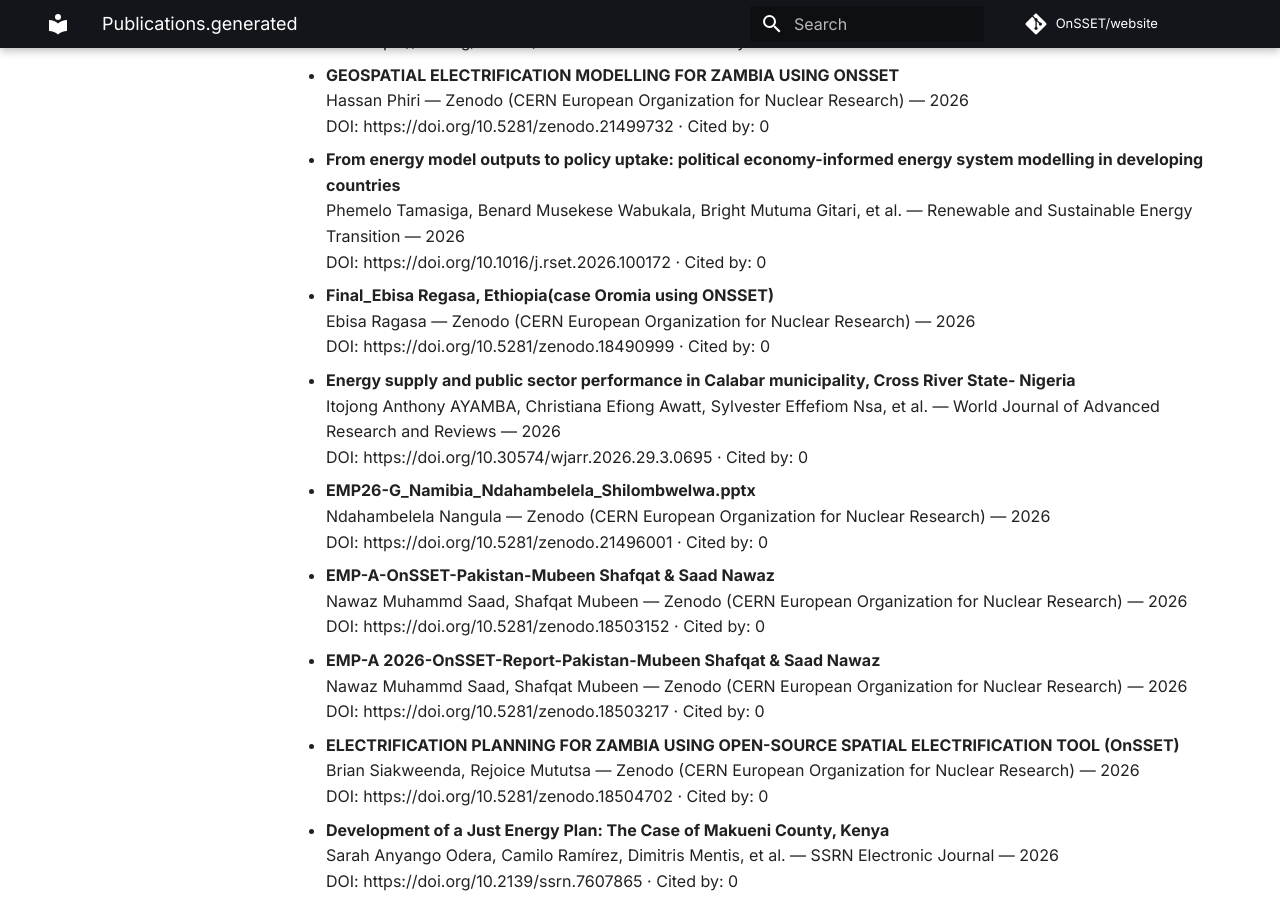
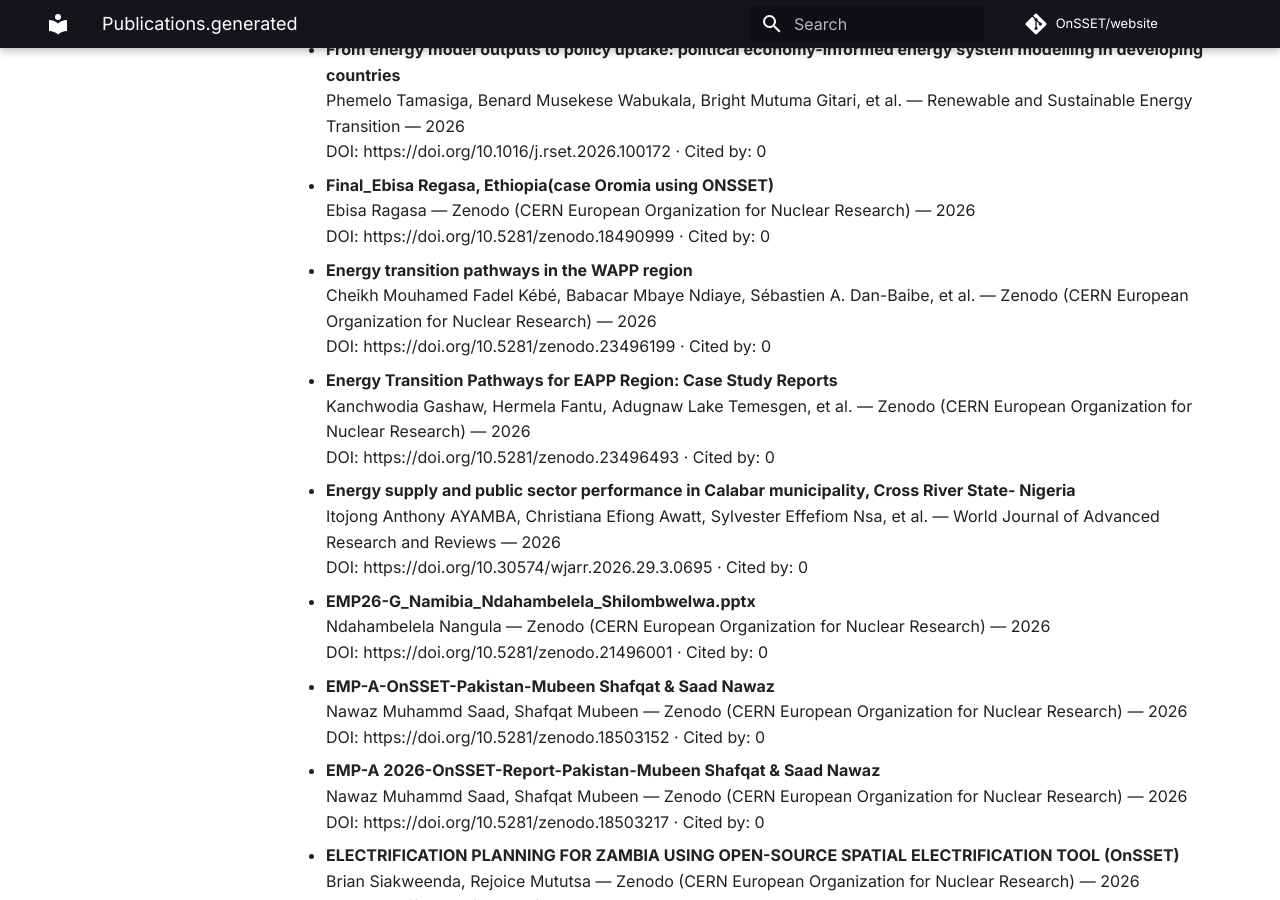
Before and after one commit to OnSSET/website, an MkDocs documentation site: the page built from docs/publications.generated.md, in a window 1280 px wide and 900 px high, scrolled down 5433 px. Built offline with MkDocs 1.6.1 and Material for MkDocs 9.7.7, drawn with Linux system fonts in a browser that asks for light colours; comment, search, counter and statistics services are not loaded; some of the changed text lies outside the part shown.

Commit message:
Auto-update publications

```diff
--- a/docs/publications.generated.md
+++ b/docs/publications.generated.md
@@ -225,6 +221,14 @@ No results found.
 - **Final_Ebisa Regasa, Ethiopia(case Oromia using ONSSET)**
   Ebisa Ragasa — Zenodo (CERN European Organization for Nuclear Research) — 2026
   DOI: https://doi.org/10.5281/zenodo.18490999 · Cited by: 0
+
+- **Energy transition pathways in the WAPP region**
+  Cheikh Mouhamed Fadel Kébé, Babacar Mbaye Ndiaye, Sébastien A. Dan-Baibe, et al. — Zenodo (CERN European Organization for Nuclear Research) — 2026
+  DOI: https://doi.org/10.5281/zenodo.23496199 · Cited by: 0
+
+- **Energy Transition Pathways for EAPP Region: Case Study Reports**
+  Kanchwodia Gashaw, Hermela Fantu, Adugnaw Lake Temesgen, et al. — Zenodo (CERN European Organization for Nuclear Research) — 2026
+  DOI: https://doi.org/10.5281/zenodo.23496493 · Cited by: 0
 
 - **Energy supply and public sector performance in Calabar municipality, Cross River State- Nigeria**
   Itojong Anthony AYAMBA, Christiana Efiong Awatt, Sylvester Effefiom Nsa, et al. — World Journal of Advanced Research and Reviews — 2026
@@ -438,6 +442,10 @@ No results found.
   Aleksandar Dimovski, Zahra Pezham, Mohammad Hossein Ahmadi, et al. — Energy Sustainable Development/Energy for sustainable development — 2024
   DOI: https://doi.org/10.1016/j.esd.2024.101520 · Cited by: 13
 
+- **Comprehensive energy solution planning (CESP) framework: an evidence-based approach for sustainable energy access projects in developing countries**
+  Emanuela Colombo, Giacomo Crevani, Nicolò Stevanato, et al. — Environmental Research Letters — 2024
+  DOI: https://doi.org/10.1088/1748-9326/ad41ef · Cited by: 10
+
 - **Analyzing grid extension suitability: A case study of Ethiopia using OnSSET**
   Adugnaw Lake Temesgen, Yibeltal T. Wassie, Erik O. Ahlgren — Energy Strategy Reviews — 2024
   DOI: https://doi.org/10.1016/j.esr.2023.101292 · Cited by: 10
```
Also changed, not shown: other parts of docs/publications.generated.md (+0 -12 lines).
